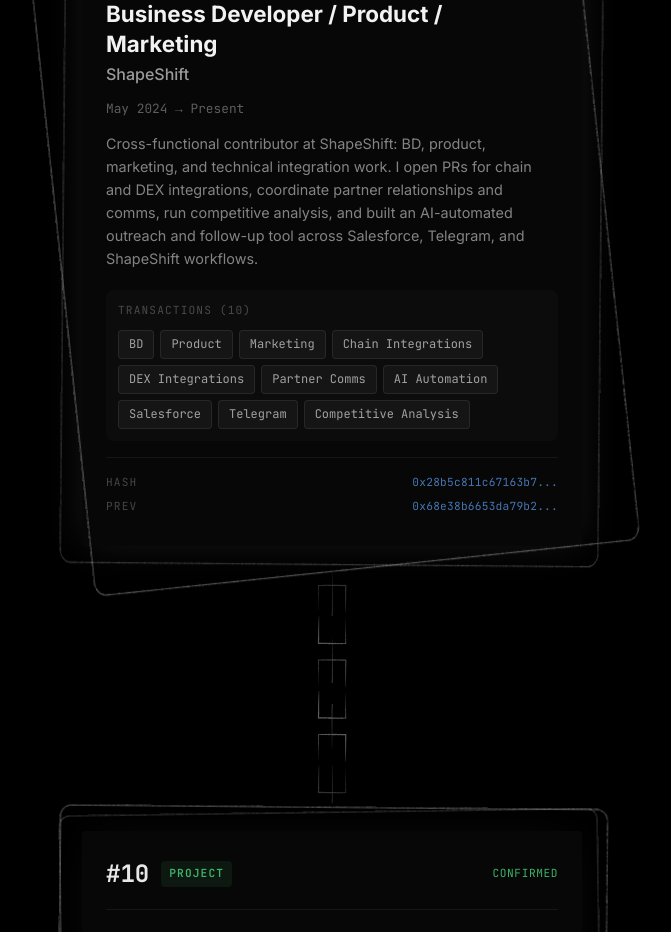
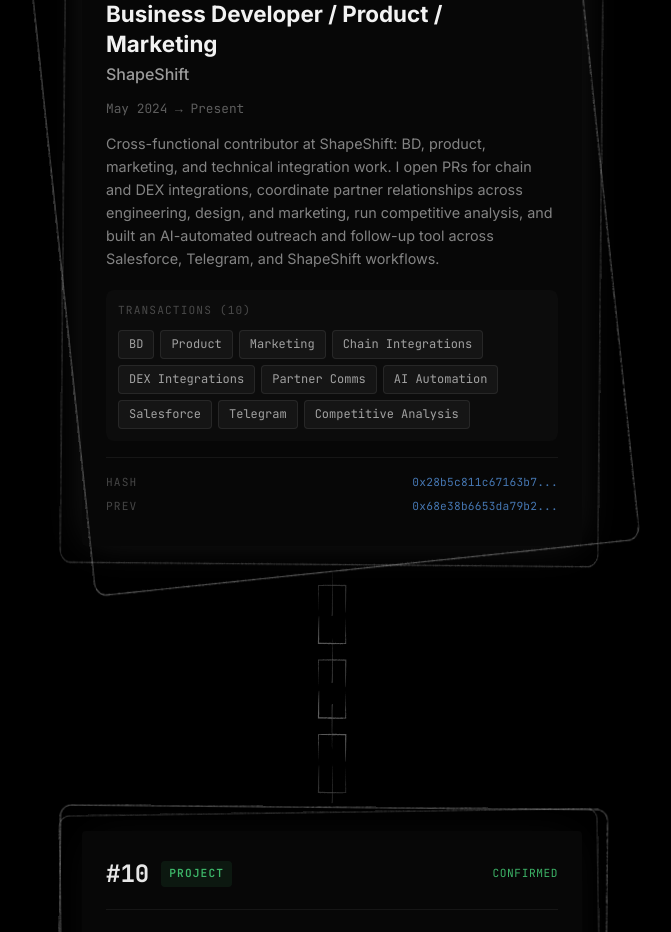
Before and after one commit to swdiscordia/cv-2026, a React (Vite) app: page / in a window 1280 px wide. Shown: the part 980-1912 px from the top of the page, without its empty margins (308-979 px from the left). Built offline with nearby package versions, Linux system fonts and the light colour scheme.

Commit message:
Clarify ShapeShift cross-functional coordination

```diff
--- a/src/data/chain.ts
+++ b/src/data/chain.ts
@@ -202,7 +202,7 @@
     company: 'ShapeShift',
     location: 'Remote',
     type: 'current',
-    description: 'Cross-functional contributor at ShapeShift: BD, product, marketing, and technical integration work. I open PRs for chain and DEX integrations, coordinate partner relationships and comms, run competitive analysis, and built an AI-automated outreach and follow-up tool across Salesforce, Telegram, and ShapeShift workflows.',
+    description: 'Cross-functional contributor at ShapeShift: BD, product, marketing, and technical integration work. I open PRs for chain and DEX integrations, coordinate partner relationships across engineering, design, and marketing, run competitive analysis, and built an AI-automated outreach and follow-up tool across Salesforce, Telegram, and ShapeShift workflows.',
     transactions: createTransactions(['BD', 'Product', 'Marketing', 'Chain Integrations', 'DEX Integrations', 'Partner Comms', 'AI Automation', 'Salesforce', 'Telegram', 'Competitive Analysis']),
     hash: '0x????????????????????????????????????????????????????????????????',
     previousHash: generateHash('dailymemecorp-2024'),
```
Also changed, not shown: 1 other file (tests, documents, lock files or other folders).
